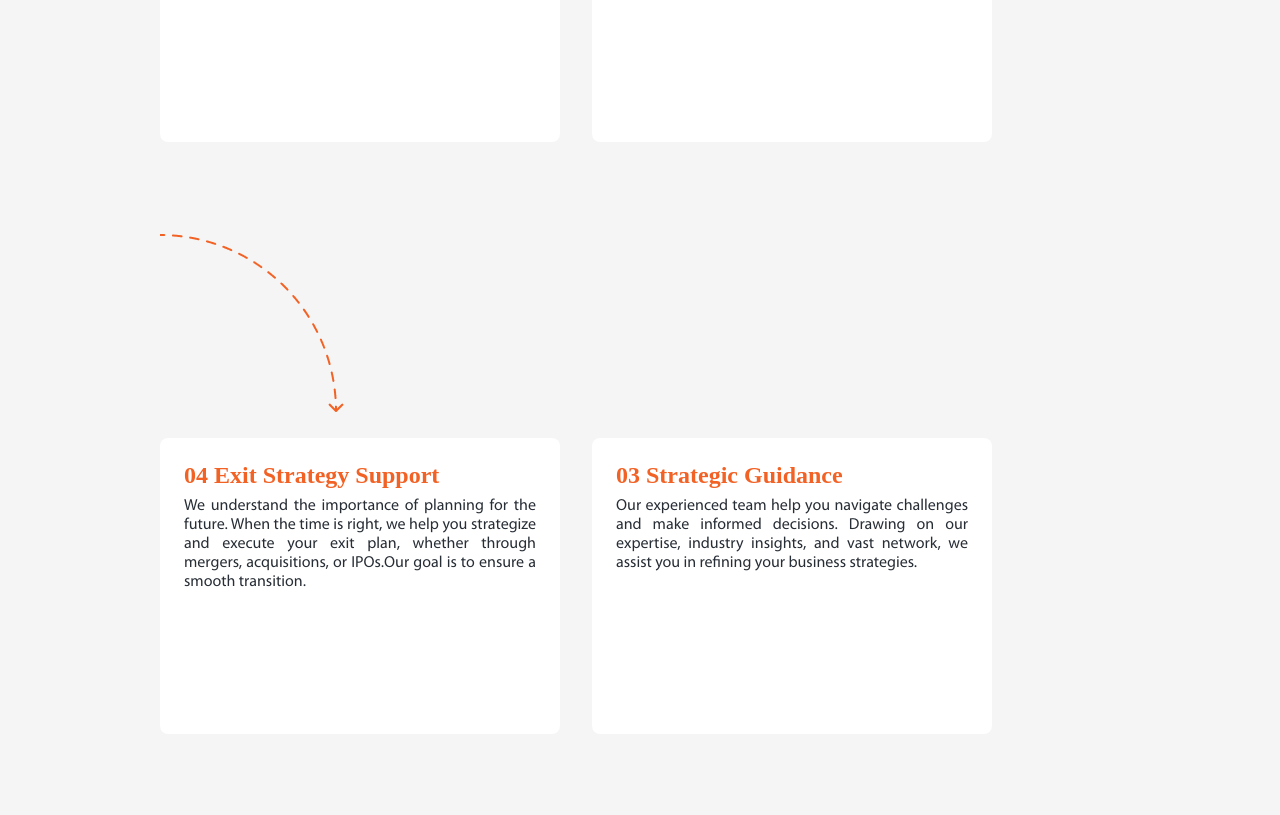
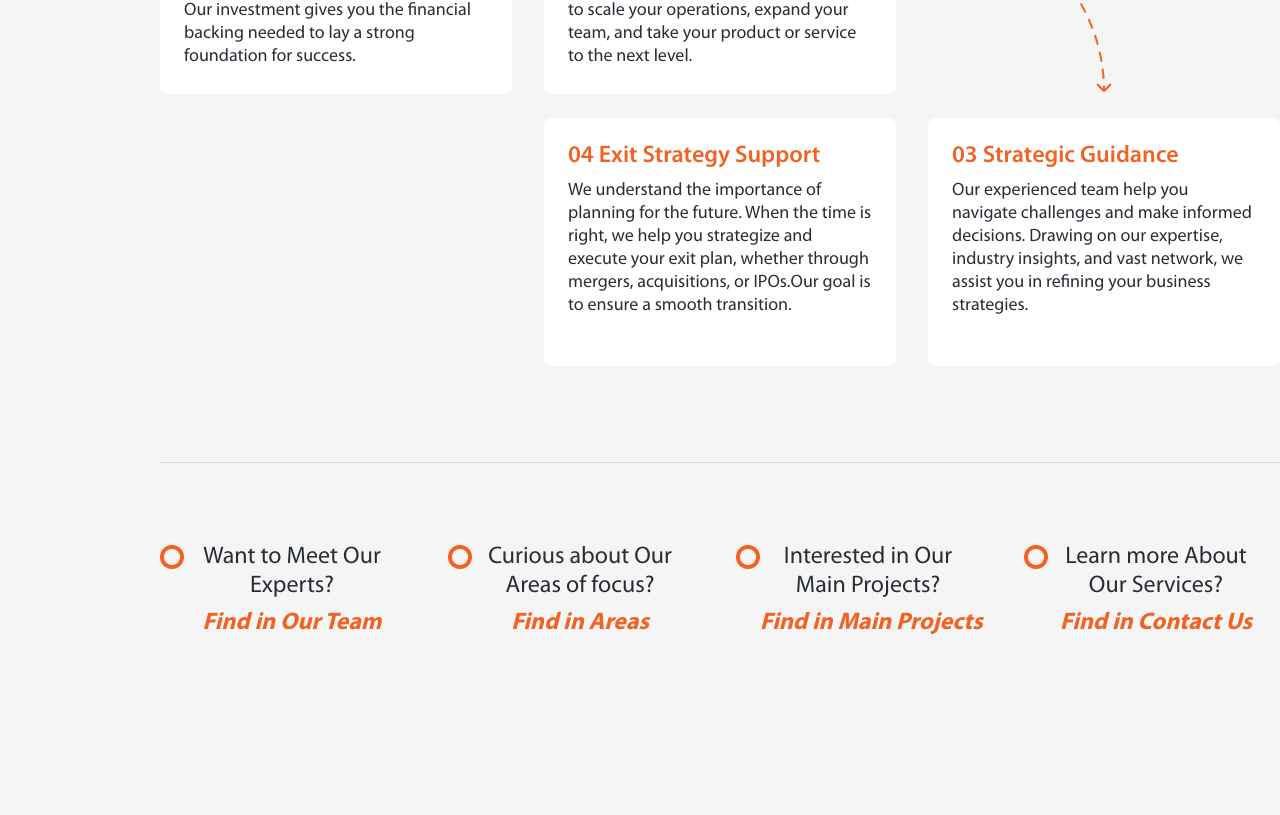
Before and after one commit to simha97/NOVA-hypermedia, a Nuxt app: page / in a window 1280 px wide. Shown: the part 1285-2100 px from the top of the page. Built offline with nearby package versions, Linux system fonts and the light colour scheme; no server answers.

Commit message:
home adjustments

```diff
--- a/components/LinkInfo.vue
+++ b/components/LinkInfo.vue
@@ -24,8 +24,6 @@
 
   .link-info-data{
     display: flex;
-    src:url('/font/Myriad\ Pro.ttf') format("truetype");
-    font-family: "Myriad Pro";
   }
 
   #big-bullet{
@@ -37,15 +35,17 @@
   .link-info-question{
     line-height: normal;
     text-align:center;
+    font-family: "Myriad-Pro-Regular";
+    width: 216px;
   }
 
   .link-info-title{
     margin-top: 8px;
     color: #F26225;
-    font-weight: bold;
     font-style: italic;
     text-align:center;
     font-size: 24px;
+    font-family: "Myriad-Pro-Bold";
   }
 
   .link-info-title:hover{
--- a/pages/index.vue
+++ b/pages/index.vue
@@ -75,8 +75,8 @@
     }
 
     .text-container{
-        width: 352px;
-        height: 248px;
+        width: 304px;
+        height: 200px;
         padding: 24px;
         background-color: white;
         border-radius: 8px;
@@ -89,15 +89,14 @@
 
     .how-we-work-title{
         font-size: 24px;
-        font-weight: bolder;
+        font-family: 'Myriad-Pro-SemiBold';
         color: #F26225;
     }
 
     .how-we-work-description{
-        font-size: 16px;
+        font-size: 18px;
         font-family: 'Myriad-Pro-Regular';
         margin-top: 8px;
-        text-align: justify;
     }
 
     #curved-arrow{
```
